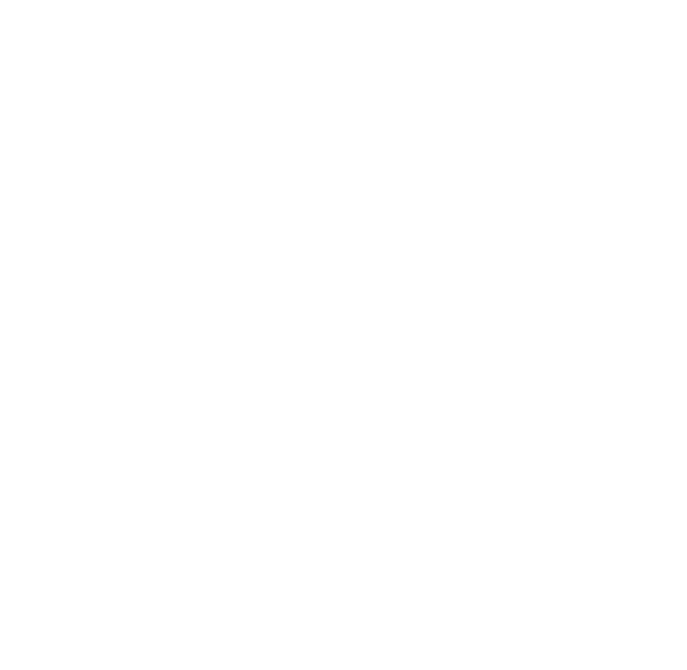
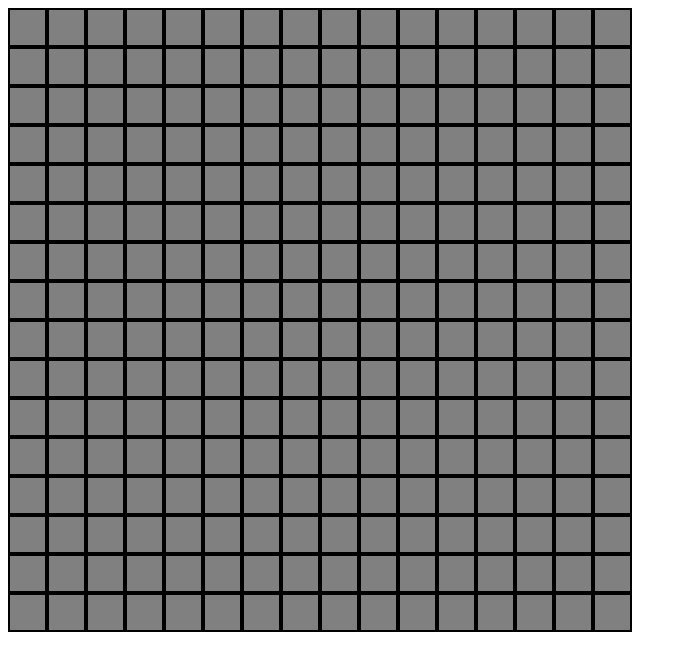
Before and after one commit to tommiller703755/Etch-a-Sketch, a plain HTML site: page index.html in a window 1280 px wide. Shown: the whole page, without its empty margins (0-687 px from the left). Drawn offline with Linux system fonts and the light colour scheme.

Commit message:
Add the grid to the game
this commit adds the javascript needed to generate and append the grid
and the css rules needed to display the grid correctly

```diff
--- a/index.html
+++ b/index.html
@@ -3,10 +3,13 @@
     <head>
         <meta charset="UTF-8">
         <link rel="stylesheet" href="./style.css">
-        <script src="./script.js" defer></script>
         <title>Etch-a-Sketch</title>
     </head>
     <body>
+        <div id="main-container">
 
+        </div>
+
+        <script src="./script.js"></script>
     </body>
 </html>
--- a/script.js
+++ b/script.js
@@ -0,0 +1,17 @@
+// initial setup, create a variable for the container and create divs
+const main_container = document.getElementById("main-container");
+
+for (let i = 0; i < 16; i++) {
+    let column = document.createElement("div");
+    column.classList.add('column')
+
+    for (let j = 0; j < 16; j++) {
+        let div = document.createElement("div");
+        div.classList.add("cell")
+        column.append(div);
+    }
+
+    main_container.append(column);
+}
+
+console.log("Grid creation code created.")
--- a/style.css
+++ b/style.css
@@ -0,0 +1,18 @@
+#main-container {
+    display: flex;
+}
+
+.column {
+    display: flex;
+    flex-direction: column;
+}
+
+.cell {
+    background-color: gray;
+    border-color: black;
+    border-width: 2px;
+    border-style: solid;
+
+    width: 35px;
+    height: 35px;
+}
```
